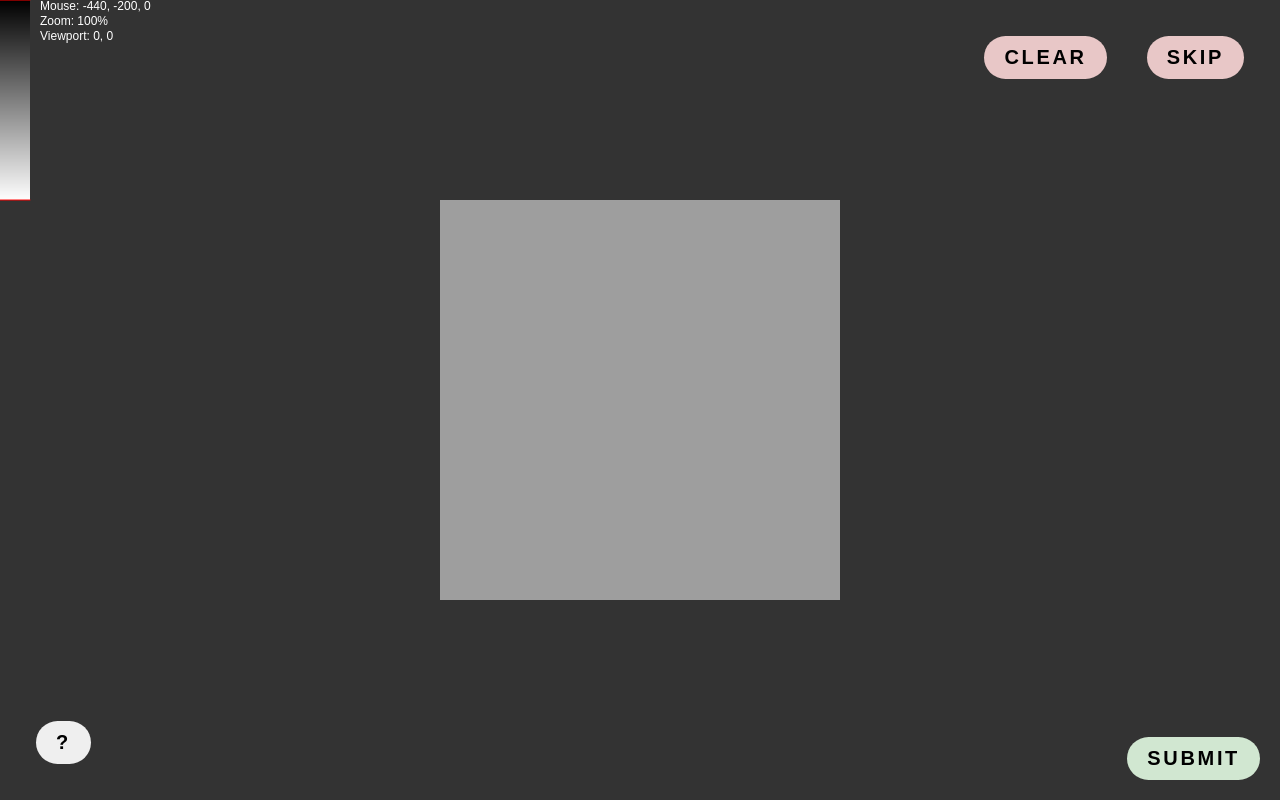
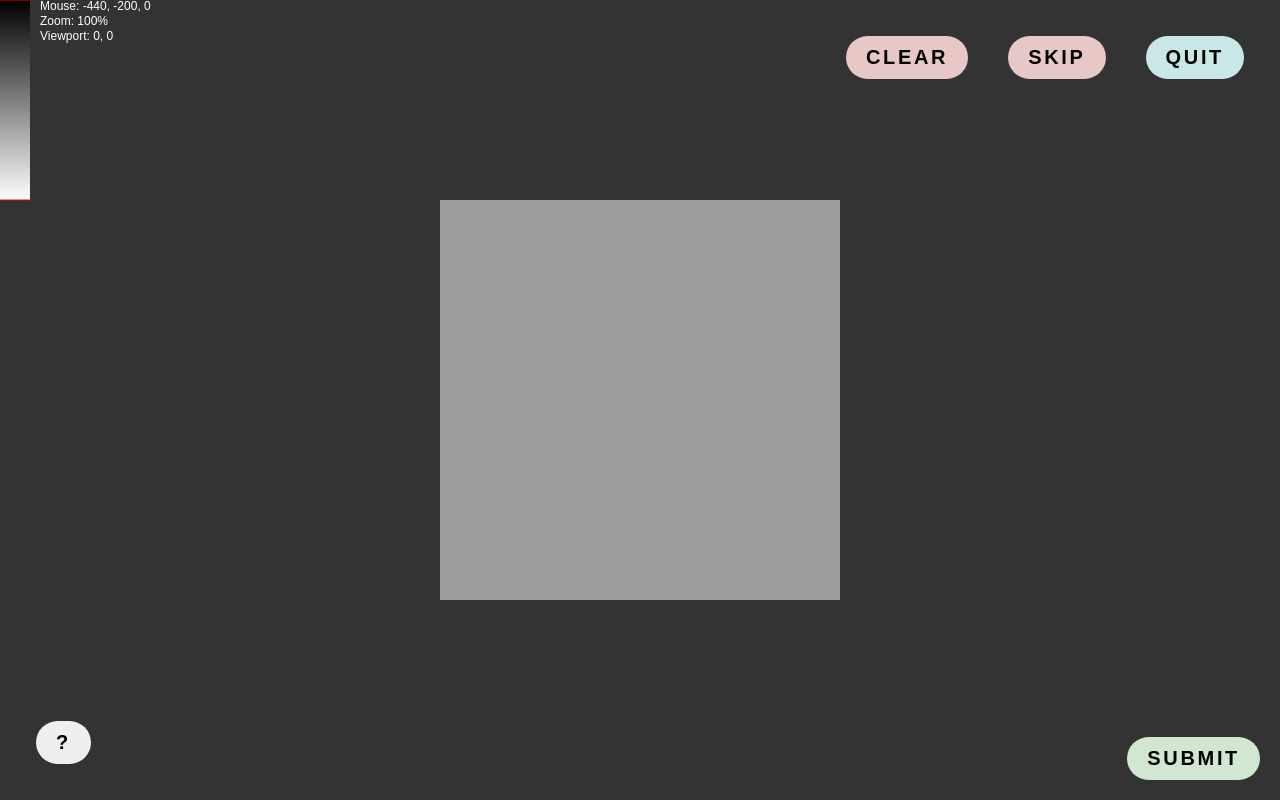
Before and after one commit to j6k4m8/ml4paleo, a Flask app: template webapp/templates/annotation_page.html in a window 1280 px wide. Run offline with Flask 3, Linux system fonts and the light colour scheme; the template is opened without the code that fills it, so the values that code supplies are empty; some libraries are stand-ins or nearby versions.

Commit message:
Add confirmation to clear or quit anno

```diff
--- a/webapp/templates/annotation_page.html
+++ b/webapp/templates/annotation_page.html
@@ -67,6 +67,10 @@
 
         .clear-button {
             background-color: #e8c7c7;
+        }
+
+        .return-button {
+            background-color: #c7e8e6;
         }
 
         #keymapOverlay {
@@ -354,9 +358,21 @@
         }
 
         function clearAnnotations() {
-            paintPixels.erase()
-            paintPixels.rect(0, 0, paintPixels.width, paintPixels.height);
-            paintPixels.noErase();
+            if (confirm("Are you sure you want to clear this annotation?")) {
+                // Clear pixels by erasing:
+                paintPixels.erase()
+                paintPixels.rect(0, 0, paintPixels.width, paintPixels.height);
+                paintPixels.noErase();
+            }
+        }
+
+        function quit() {
+            if (confirm("Are you sure you want to quit?")) {
+                let jobId = window.location.pathname.split("/")[
+                    window.location.pathname.split("/").length - 1
+                ];
+                window.location.href = `/job/${jobId}`;
+            }
         }
 
         function submitData() {
@@ -886,6 +902,7 @@
         <div class="top-right-controls">
             <button class="pill-button clear-button" onclick="clearAnnotations()">Clear</button>
             <button class="pill-button skip-button" onclick="window.location.reload()">Skip</button>
+            <button class="pill-button return-button" onclick="quit()">Quit</button>
         </div>
         <div class="bottom-left-controls">
             <button class="pill-button" onclick="toggleKeyMapOverlay()">?</button>
```
